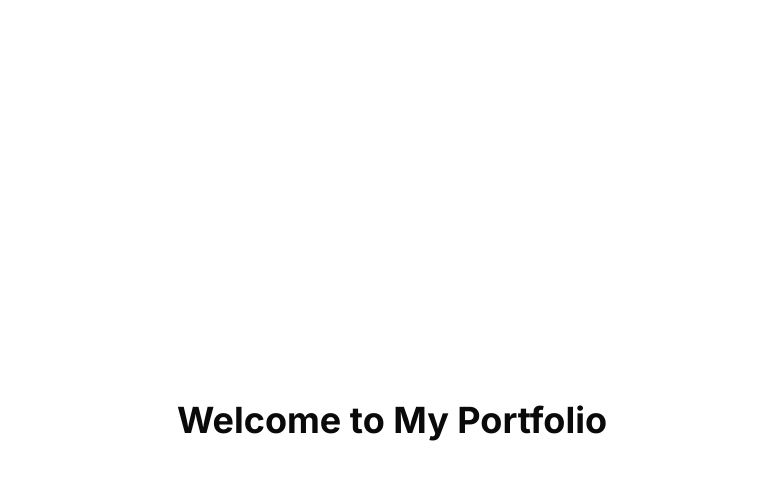
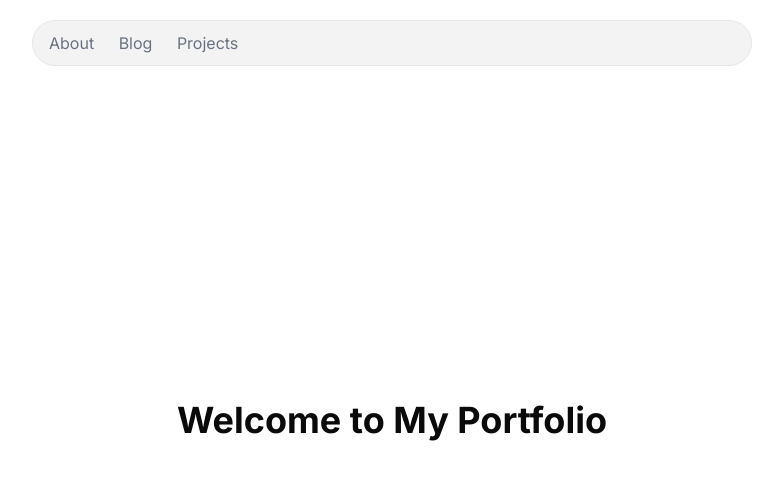
Before and after one commit to bagoesrex/portfolio-website, a Next.js app: page / in a window 1280 px wide. Shown: the top 480 px of the page, without its empty margins (248-1031 px from the left). Built offline with nearby package versions, Linux system fonts and the light colour scheme.

Commit message:
feat: add global header navigation

```diff
--- a/app/layout.tsx
+++ b/app/layout.tsx
@@ -2,6 +2,7 @@ import type { Metadata } from "next";
 import { Geist, Geist_Mono, Inter } from "next/font/google";
 import "./globals.css";
 import { cn } from "@/lib/utils";
+import Header from "@/components/layout/Header";
 
 const inter = Inter({ subsets: ["latin"], variable: "--font-sans" });
 
@@ -34,7 +35,10 @@ export default function RootLayout({ children }: LayoutProps<"/">) {
         inter.variable,
       )}
     >
-      <body className="flex min-h-full flex-col">{children}</body>
+      <body className="flex min-h-full flex-col">
+        <Header />
+        {children}
+      </body>
     </html>
   );
 }
--- /dev/null
+++ b/components/layout/Header.tsx
@@ -0,0 +1,40 @@
+"use client";
+
+import { LAYOUT } from "@/config/layout";
+import { NAV_ITEMS } from "@/config/navigation";
+import { cn } from "@/lib/utils";
+import Link from "next/link";
+import { usePathname } from "next/navigation";
+
+export default function Header() {
+  const pathname = usePathname();
+
+  return (
+    <header className="fixed z-50 w-full px-3.5 py-5 backdrop-blur-md">
+      <div
+        className={cn(
+          "bg-primary/5 ${LAYOUT.container} border-gray mx-auto rounded-full border px-1 py-1",
+          LAYOUT.container,
+        )}
+      >
+        <nav className="w-full">
+          <ul className="flex gap-[0.5px]">
+            {NAV_ITEMS.map((item, i) => (
+              <li key={i}>
+                <Link
+                  href={item.href}
+                  className={cn(
+                    "block h-full rounded-full px-3 py-1.5 text-gray-500",
+                    pathname == item.href && "bg-gray-200 text-black",
+                  )}
+                >
+                  {item.label}
+                </Link>
+              </li>
+            ))}
+          </ul>
+        </nav>
+      </div>
+    </header>
+  );
+}
--- a/config/layout.ts
+++ b/config/layout.ts
@@ -1,3 +1,3 @@
 export const LAYOUT = {
-  container: "mx-auto w-full max-w-[720px] px-3.5",
+  container: "max-w-[720px]",
 } as const;
--- /dev/null
+++ b/config/navigation.ts
@@ -0,0 +1,19 @@
+export interface NavigationItem {
+  href: string;
+  label: string;
+}
+
+export const NAV_ITEMS = [
+  {
+    href: "/about",
+    label: "About",
+  },
+  {
+    href: "/blog",
+    label: "Blog",
+  },
+  {
+    href: "/projects",
+    label: "Projects",
+  },
+] as const satisfies readonly NavigationItem[];
```
